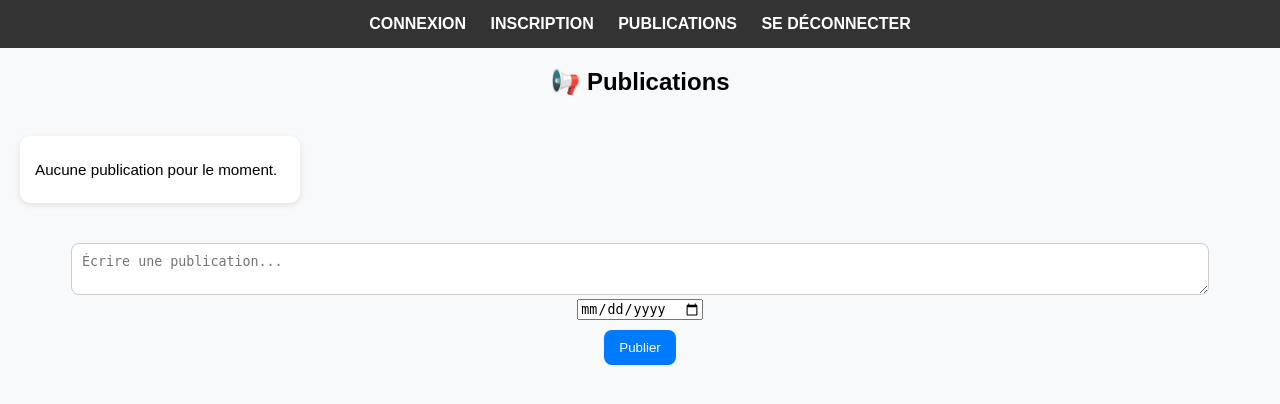
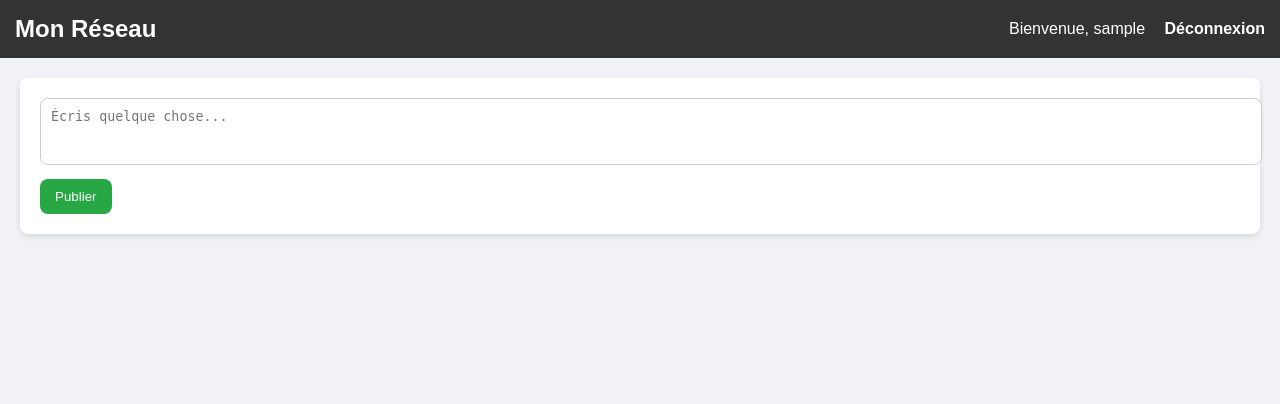
Before and after one commit to Cedrignonsieka/Ida-IES-le-campus, a Flask app: page / in a window 1280 px wide. Shown: the top 404 px of the page. Run offline with Flask 3, Linux system fonts and the light colour scheme; the visitor is signed in with stand-in values (Sample User, id 1); data comes from the database, SQL or seed files in the repository; data that the repository does not hold is empty.

Commit message:
Update index.html

```diff
--- a/templates/index.html
+++ b/templates/index.html
@@ -5,54 +5,152 @@
   <meta name="viewport" content="width=device-width, initial-scale=1.0">
   <title>Accueil</title>
   <style>
-    body { font-family: Arial, sans-serif; margin: 0; background: #f8f9fa; }
-    header { background: #333; color: #fff; padding: 15px; text-align: center; }
-    nav a { color: #fff; margin: 0 10px; text-decoration: none; font-weight: bold; }
-    .carousel { display: flex; overflow-x: auto; gap: 20px; padding: 20px; scroll-snap-type: x mandatory; }
-    .status { min-width: 250px; max-width: 250px; background: #fff; padding: 15px; border-radius: 10px;
-              box-shadow: 0 2px 6px rgba(0,0,0,0.1); scroll-snap-align: center; flex-shrink: 0; }
-    .status h3 { margin: 0; font-size: 1.1em; color: #007bff; }
-    .status p { margin: 10px 0; font-size: 0.95em; }
-    .status small { color: #777; }
-    form { margin: 20px; text-align: center; }
-    textarea { width: 90%; padding: 10px; border-radius: 8px; border: 1px solid #ccc; }
-    button { margin-top: 10px; padding: 10px 15px; border: none; border-radius: 8px; background: #007bff; color: #fff; cursor: pointer; }
-    button:hover { background: #0056b3; }
+    body {
+      font-family: Arial, sans-serif;
+      margin: 0;
+      padding: 0;
+      background: #f0f2f5;
+    }
+
+    /* Navbar */
+    .navbar {
+      background: #333;
+      color: #fff;
+      padding: 15px;
+      display: flex;
+      justify-content: space-between;
+      align-items: center;
+    }
+    .navbar h2 {
+      margin: 0;
+    }
+    .navbar a {
+      color: white;
+      text-decoration: none;
+      margin-left: 15px;
+      font-weight: bold;
+    }
+    .navbar a:hover {
+      text-decoration: underline;
+    }
+
+    /* Zone publication */
+    .post-form {
+      background: #fff;
+      padding: 20px;
+      margin: 20px;
+      border-radius: 8px;
+      box-shadow: 0 3px 6px rgba(0,0,0,0.1);
+    }
+    .post-form textarea {
+      width: 100%;
+      padding: 10px;
+      border: 1px solid #ccc;
+      border-radius: 8px;
+      resize: none;
+    }
+    .post-form button {
+      margin-top: 10px;
+      background: #28a745;
+      color: white;
+      padding: 10px 15px;
+      border: none;
+      border-radius: 8px;
+      cursor: pointer;
+    }
+    .post-form button:hover {
+      background: #218838;
+    }
+
+    /* Publications style */
+    .posts-container {
+      display: flex;
+      overflow-x: auto;
+      gap: 15px;
+      padding: 20px;
+    }
+    .post {
+      flex: 0 0 250px;
+      background: white;
+      padding: 15px;
+      border-radius: 12px;
+      box-shadow: 0 4px 6px rgba(0,0,0,0.1);
+      text-align: center;
+    }
+    .post h3 {
+      margin: 0 0 10px;
+      color: #333;
+    }
+    .post p {
+      margin: 0;
+      color: #555;
+    }
+    .post small {
+      display: block;
+      margin-top: 10px;
+      color: gray;
+      font-size: 12px;
+    }
+
+    /* Scroll invisible mais défilement fluide */
+    .posts-container::-webkit-scrollbar {
+      display: none;
+    }
+    .posts-container {
+      -ms-overflow-style: none;
+      scrollbar-width: none;
+    }
+
+    /* Responsive */
+    @media(max-width: 600px) {
+      .navbar {
+        flex-direction: column;
+        align-items: flex-start;
+      }
+      .posts-container {
+        flex-direction: column;
+        overflow-x: hidden;
+      }
+      .post {
+        width: 100%;
+      }
+    }
   </style>
 </head>
 <body>
-  <header>
-    <nav>
-      <a href="/login">CONNEXION</a>
-      <a href="/register">INSCRIPTION</a>
-      <a href="/">PUBLICATIONS</a>
-      {% if session.user_id %}
-        <a href="/logout">SE DÉCONNECTER</a>
+  <!-- Navbar -->
+  <div class="navbar">
+    <h2>Mon Réseau</h2>
+    <div>
+      {% if user %}
+        <span>Bienvenue, {{ user }}</span>
+        <a href="/logout">Déconnexion</a>
+      {% else %}
+        <a href="/login">Connexion</a>
+        <a href="/register">Inscription</a>
       {% endif %}
-    </nav>
-  </header>
+    </div>
+  </div>
 
-  <h2 style="text-align:center; margin-top:20px;">📢 Publications</h2>
-  <div class="carousel">
-    {% for pub in publications %}
-    <div class="status">
-      <h3>{{ pub.user_name }}</h3>
-      <p>{{ pub.content }}</p>
-      <small>{{ pub.date }}</small>
-    </div>
-    {% else %}
-    <div class="status">
-      <p>Aucune publication pour le moment.</p>
+  <!-- Formulaire de publication -->
+  {% if user %}
+  <div class="post-form">
+    <form action="/post" method="POST">
+      <textarea name="content" rows="3" placeholder="Écris quelque chose..." required></textarea>
+      <button type="submit">Publier</button>
+    </form>
+  </div>
+  {% endif %}
+
+  <!-- Zone des publications -->
+  <div class="posts-container">
+    {% for content, date, author in posts %}
+    <div class="post">
+      <h3>{{ author }}</h3>
+      <p>{{ content }}</p>
+      <small>Publié le {{ date }}</small>
     </div>
     {% endfor %}
   </div>
-
-  {% if session.user_id %}
-  <form method="POST" action="/post">
-    <textarea name="content" placeholder="Écrire une publication..." required></textarea><br>
-    <input type="date" name="date" required><br>
-    <button type="submit">Publier</button>
-  </form>
-  {% endif %}
 </body>
 </html>
```
